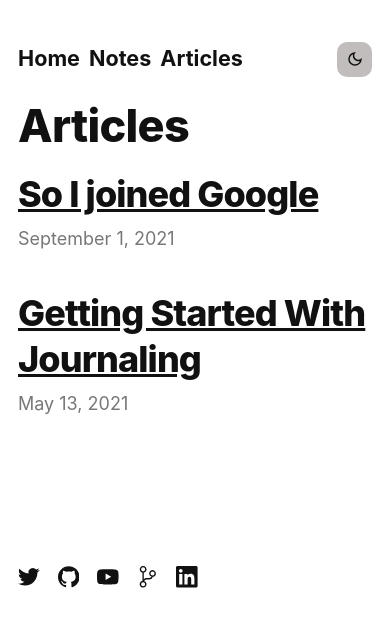
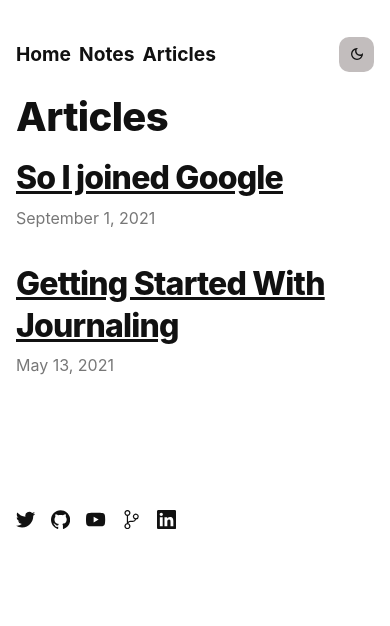
Before and after one commit to pzrsa/parsam.io, a Next.js app: page /articles in a window 390 px wide. Shown: the top 626 px of the page. Built offline with nearby package versions, Linux system fonts and the light colour scheme.

Commit message:
more responsive text

```diff
--- a/styles/globals.css
+++ b/styles/globals.css
@@ -37,3 +37,19 @@
   max-width: 100%;
   display: block;
 }
+
+/* If the screen size is 601px wide or more (desktop) */
+@media screen and (min-width: 601px) {
+  html,
+  body {
+    font-size: 18px;
+  }
+}
+
+/* If the screen size is 600px wide or less (mobile) */
+@media screen and (max-width: 600px) {
+  html,
+  body {
+    font-size: 16px;
+  }
+}
```
